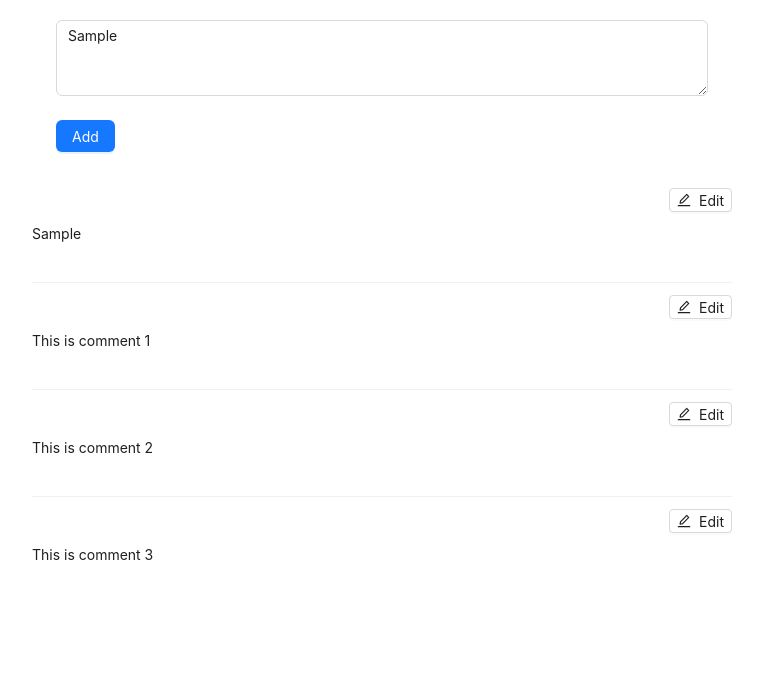
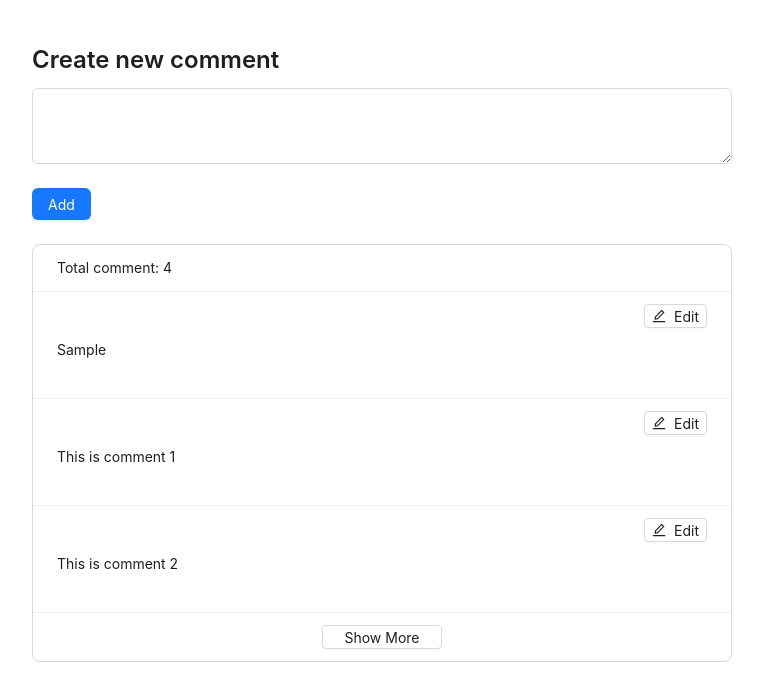
Before and after one commit to numpon014/demo-app, a React (Create React App) app: page / in a window 1280 px wide. Both pictures are taken after typing "Sample" into the empty fields and a click on the button "Add". Shown: the top 700 px of the page, without its empty margins (258-1021 px from the left). Built offline with nearby package versions, Linux system fonts and the light colour scheme.

Commit message:
finished the load more and hide comments features

```diff
--- a/src/components/CommentForm/index.tsx
+++ b/src/components/CommentForm/index.tsx
@@ -1,4 +1,6 @@
-import { Button, Form, Input } from 'antd';
+import {
+  Button, Form, FormInstance, Input,
+} from 'antd';
 import TextArea from 'antd/es/input/TextArea';
 import React from 'react';
 import { ICommentDto } from '../../dto/comment.dto';
@@ -7,14 +9,28 @@ interface CommentFormProp {
   onFinish: (data: ICommentDto) => void
   onCancel?: () => void
   comment?: ICommentDto
+  isFormReset?: boolean
 }
 
-function CommentForm({ comment, onFinish, onCancel } : CommentFormProp) {
+function CommentForm({
+  comment, onFinish, onCancel, isFormReset = false,
+} : CommentFormProp) {
+  const formRef = React.useRef<FormInstance>(null);
+
+  const onSubmit = (data: ICommentDto) => {
+    onFinish(data);
+
+    if (isFormReset) {
+      formRef.current?.resetFields();
+    }
+  };
+
   return (
     <Form
+      ref={formRef}
       name="comment"
       initialValues={{ message: comment?.message, id: comment?.id }}
-      onFinish={onFinish}
+      onFinish={onSubmit}
     >
       <Form.Item
         name="message"
--- a/src/containers/pages/HomePage/index.style.tsx
+++ b/src/containers/pages/HomePage/index.style.tsx
@@ -1,7 +1,12 @@
 import styled from 'styled-components';
 
 export const PageWrapper = styled.div`
-  .new-comment-form-wrapper {
-    padding: 0 24px;
+  .list-action-wrapper {
+    display: flex;
+
+    .show-more-button, .hide-button {
+      margin: 0 auto;
+      width: 120px;
+    }
   }
 `;
--- a/src/containers/pages/HomePage/index.tsx
+++ b/src/containers/pages/HomePage/index.tsx
@@ -1,5 +1,7 @@
 import React, { useState } from 'react';
-import { Col, List, Row } from 'antd';
+import {
+  Button, Col, List, Row, Typography,
+} from 'antd';
 import uuid from 'react-uuid';
 import { PageWrapper } from './index.style';
 import { ICommentDto } from '../../../dto/comment.dto';
@@ -7,6 +9,10 @@ import CommentItem from '../../../components/CommentItem';
 import CommentForm from '../../../components/CommentForm';
 
 function HomePage() {
+  const { Title } = Typography;
+  const initialShowItem = 3;
+  const showMoreItemPerTime = 3;
+  const [currentShowItem, setCurrentShowItem] = useState<number>(initialShowItem);
   const [comments, setComments] = useState<ICommentDto[]>([
     { message: 'This is comment 1', id: uuid() },
     { message: 'This is comment 2', id: uuid() },
@@ -33,18 +39,51 @@ function HomePage() {
     setComments(() => [...newComments]);
   };
 
+  const onLoadMore = () => {
+    let showItems = currentShowItem + showMoreItemPerTime;
+
+    if (showItems > comments.length) {
+      showItems = comments.length;
+    }
+
+    setCurrentShowItem(showItems);
+  };
+
+  const onHideComment = () => {
+    setCurrentShowItem(initialShowItem);
+  };
+
+  const commentListAction = () => (
+    <div className="list-action-wrapper">
+      {
+          (currentShowItem < comments.length) && (
+            <Button className="show-more-button" onClick={onLoadMore} size="small">Show More</Button>
+          )
+        }
+      {
+          ((currentShowItem === comments.length) && (currentShowItem !== initialShowItem)) && (
+            <Button className="hide-button" onClick={onHideComment} size="small">Hide Comment</Button>
+          )
+        }
+    </div>
+  );
+
   return (
     <PageWrapper>
       <Row className="new-comment-form-wrapper">
         <Col span={24}>
-          <CommentForm onFinish={onFinish} />
+          <Title level={3}>Create new comment</Title>
+          <CommentForm onFinish={onFinish} isFormReset />
         </Col>
       </Row>
       <Row>
         <Col span={24}>
           <List
+            header={<div>{`Total comment: ${comments.length}`}</div>}
+            footer={commentListAction()}
             itemLayout="horizontal"
-            dataSource={comments}
+            bordered
+            dataSource={comments.slice(0, currentShowItem)}
             renderItem={(comment: ICommentDto) => (
               <List.Item>
                 <CommentItem key={comment.id} comment={comment} onUpdate={onUpdated} />
```
